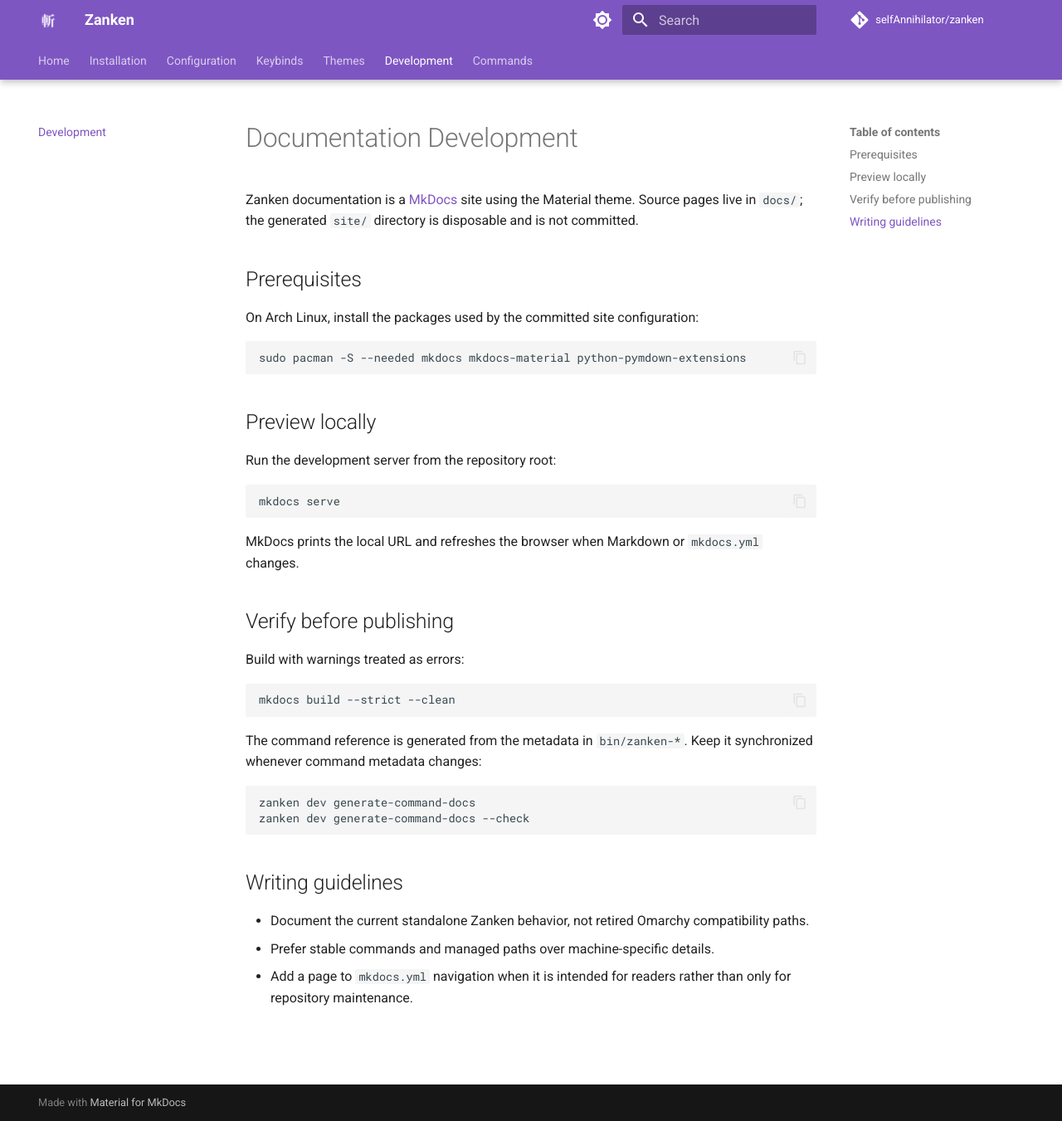
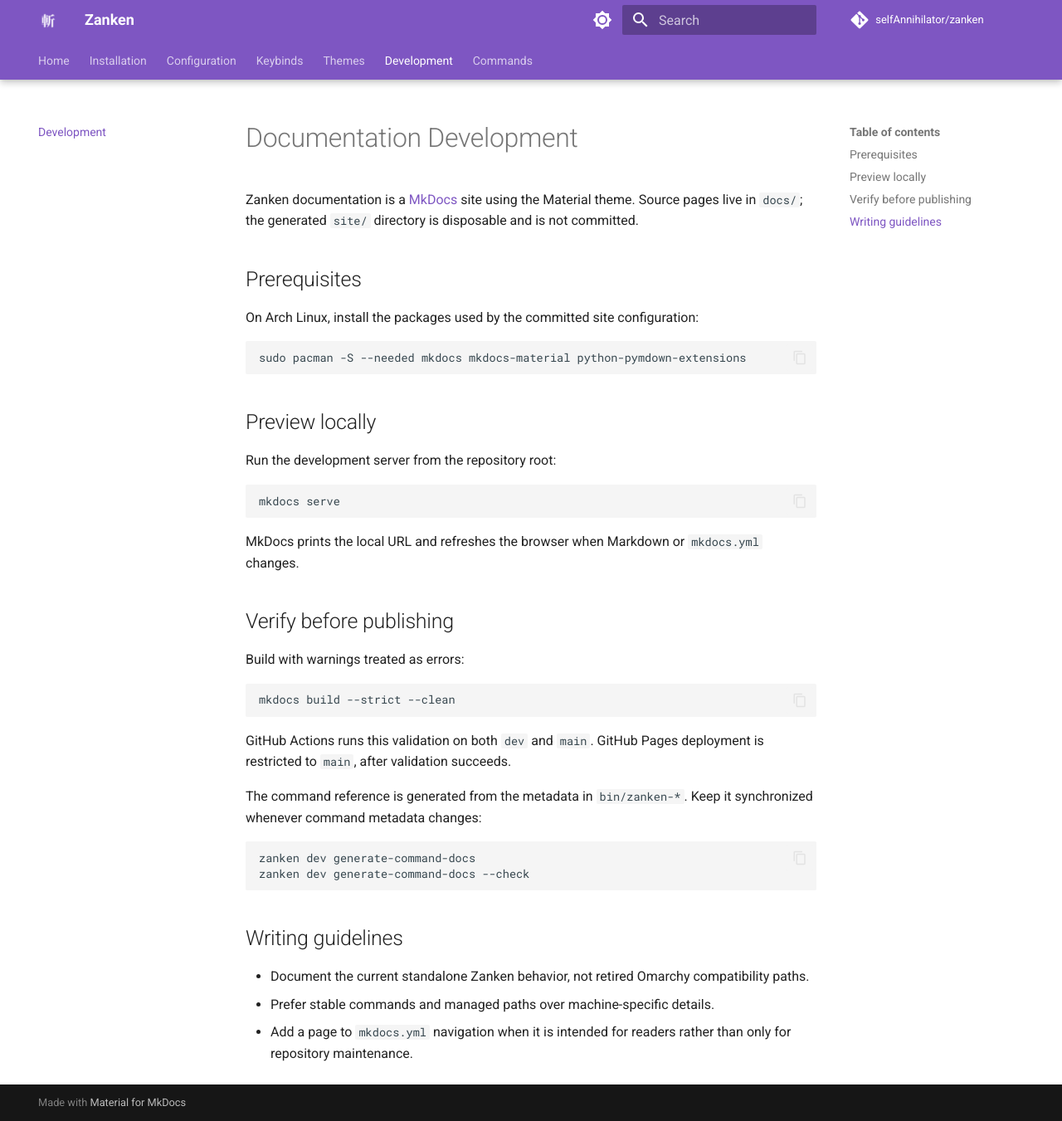
Before and after one commit to selfAnnihilator/zanken, an MkDocs documentation site: the page built from docs/development.md, in a window 1280 px wide and 1351 px high. Shown: the whole window at 83% size. Built offline with MkDocs 1.6.1 and Material for MkDocs 9.7.7, drawn with Linux system fonts in a browser that asks for light colours; comment, search, counter and statistics services are not loaded.

Commit message:
Validate documentation on dev before deployment

````diff
--- a/docs/development.md
+++ b/docs/development.md
@@ -31,6 +31,9 @@
 mkdocs build --strict --clean
 ```
 
+GitHub Actions runs this validation on both `dev` and `main`. GitHub Pages
+deployment is restricted to `main`, after validation succeeds.
+
 The command reference is generated from the metadata in `bin/zanken-*`. Keep
 it synchronized whenever command metadata changes:
 
````
Also changed, not shown: 1 other file.
